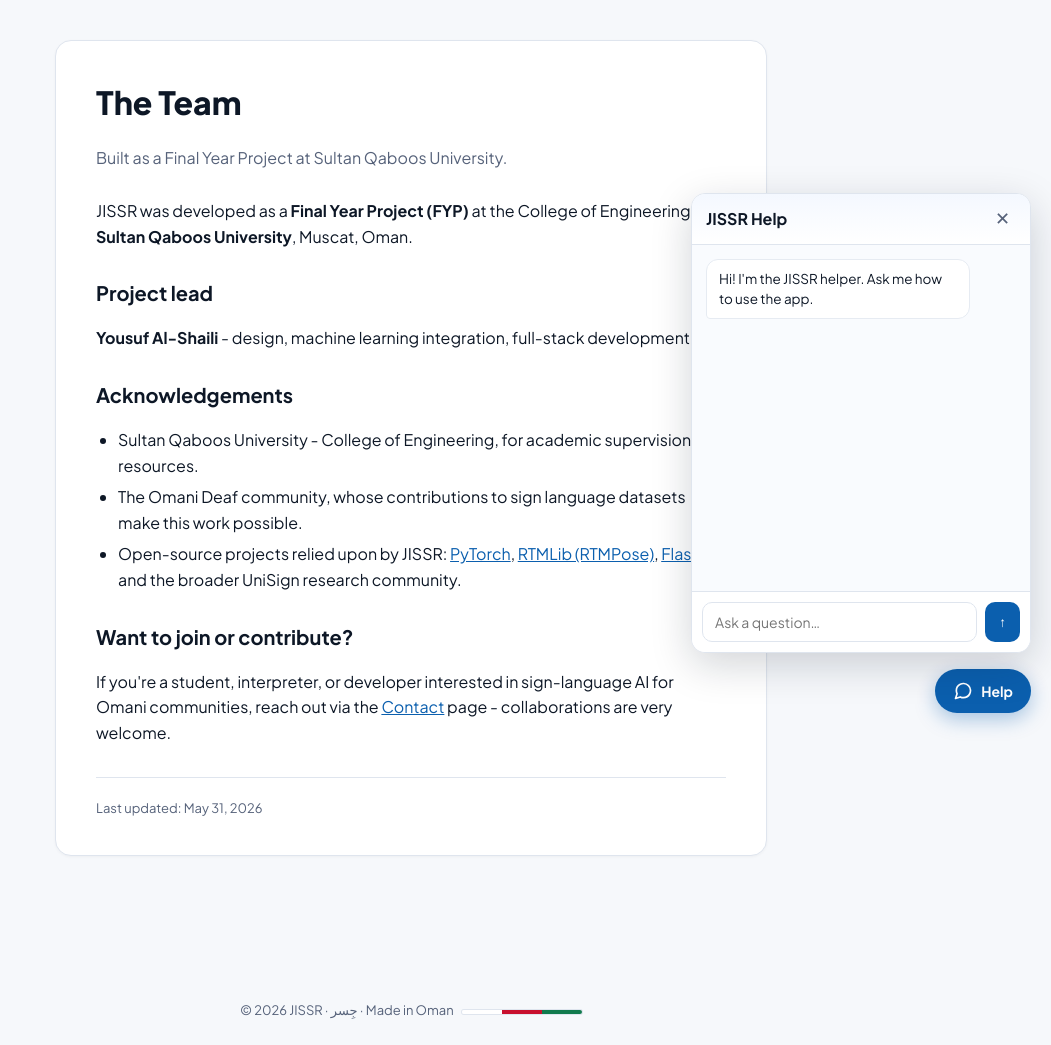
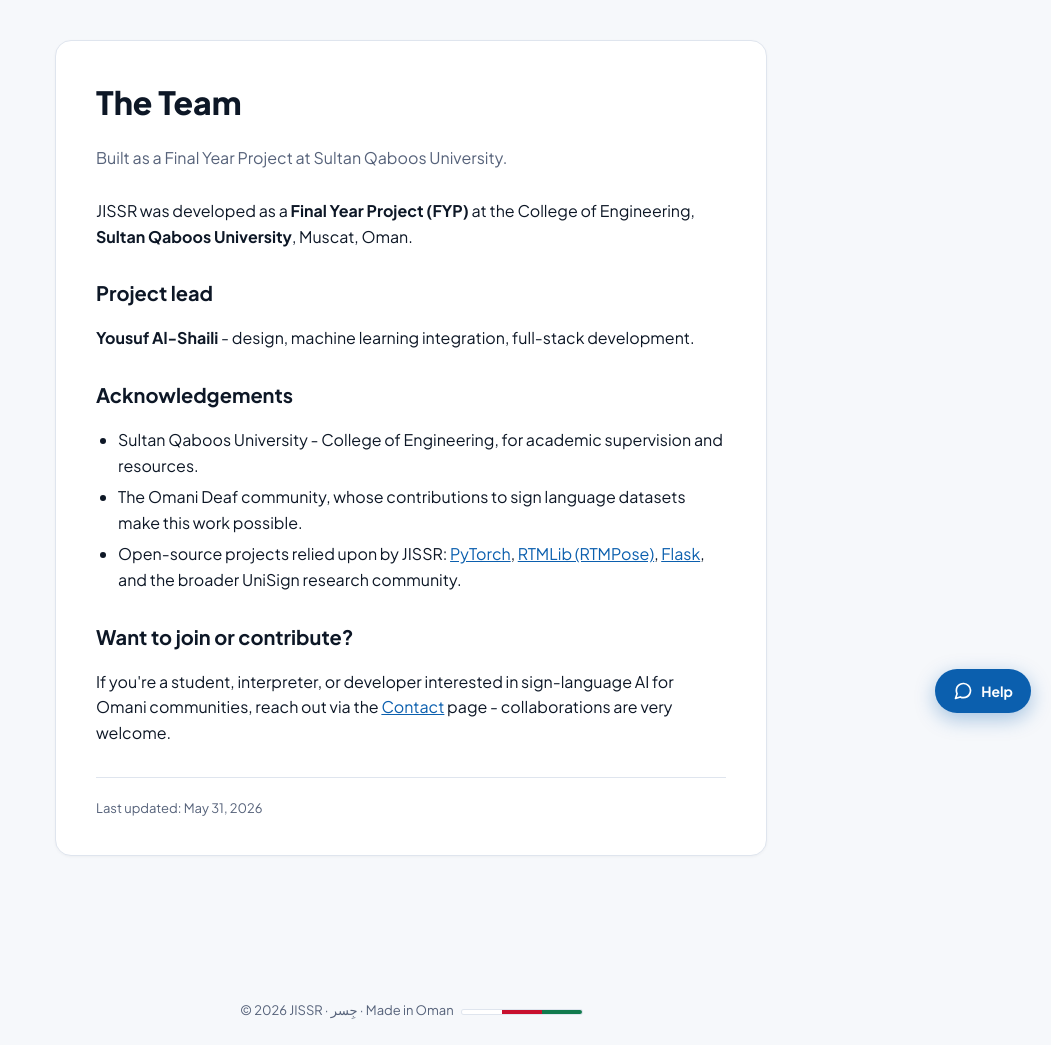
Before and after one commit to You978suf/OSLT, a Flask app: page /team in a window 1280 px wide. Shown: the part 67-1112 px from the top of the page, without its empty margins (229-1280 px from the left). Run offline with Flask 3, Linux system fonts and the light colour scheme.

Commit message:
Fix: help chatbot panel stuck open / uncloseable
The panel's display:flex (author style) overrode the UA [hidden]{display:none}
rule, so the `hidden` attribute was ignored: the panel showed on load and the
close (✕) button could not hide it. Affected all pages using help-widget.js
(/about, /team, /contact, privacy, terms, password pages) and the SPA chat.

- help-widget.js: add .hw-panel[hidden]{display:none}; larger close tap target
- style.css: add .chat-panel[hidden]{display:none}
- bump cache versions (help-widget.js 1.1, style.css 5.0) so clients refetch

```diff
--- a/static/help-widget.js
+++ b/static/help-widget.js
@@ -24,8 +24,10 @@
     + '.hw-bubble{display:inline-flex;align-items:center;gap:8px;padding:12px 18px;background:#0b5fae;color:#fff;border:none;border-radius:999px;box-shadow:0 6px 20px rgba(11,95,174,.35);font-weight:700;font-size:14px;cursor:pointer;font-family:inherit;}'
     + '.hw-bubble:hover{transform:translateY(-2px);}'
     + '.hw-panel{position:absolute;right:0;bottom:60px;width:340px;max-width:calc(100vw - 32px);height:460px;max-height:calc(100vh - 120px);background:#fff;border:1px solid #dfe5ee;border-radius:14px;box-shadow:0 12px 40px rgba(13,23,38,.18);display:flex;flex-direction:column;overflow:hidden;}'
+    + '.hw-panel[hidden]{display:none;}'
     + '.hw-head{display:flex;align-items:center;justify-content:space-between;padding:12px 14px;background:linear-gradient(180deg,#f4f8ff,#fff);border-bottom:1px solid #dfe5ee;font-weight:700;color:#0d1726;}'
-    + '.hw-close{background:none;border:none;font-size:18px;cursor:pointer;color:#56627a;line-height:1;}'
+    + '.hw-close{background:none;border:none;font-size:20px;cursor:pointer;color:#56627a;line-height:1;padding:6px 8px;margin:-6px -4px -6px 0;border-radius:8px;}'
+    + '.hw-close:hover{background:#eef2f8;color:#0d1726;}'
     + '.hw-msgs{flex:1;overflow-y:auto;padding:14px;display:flex;flex-direction:column;gap:10px;background:#f9fbfe;}'
     + '.hw-msg{max-width:85%;padding:9px 12px;border-radius:12px;font-size:13.5px;line-height:1.5;white-space:pre-wrap;}'
     + '.hw-bot{align-self:flex-start;background:#fff;border:1px solid #e6ebf2;color:#0d1726;border-bottom-left-radius:4px;}'
--- a/static/style.css
+++ b/static/style.css
@@ -2404,6 +2404,9 @@ img, video, canvas { max-width: 100%; height: auto; }
   overflow: hidden;
   animation: chatPop .18s ease-out;
 }
+/* Respect the `hidden` attribute — the display:flex above would otherwise
+   override the UA [hidden]{display:none} rule, leaving the panel stuck open. */
+.chat-panel[hidden] { display: none; }
 @keyframes chatPop { from { opacity: 0; transform: translateY(10px); } to { opacity: 1; transform: translateY(0); } }
 
 .chat-header {
--- a/templates/forgot_password.html
+++ b/templates/forgot_password.html
@@ -204,6 +204,6 @@
       }
     });
   </script>
-  <script src="{{ url_for('static', filename='help-widget.js') }}?v=1.0"></script>
+  <script src="{{ url_for('static', filename='help-widget.js') }}?v=1.1"></script>
 </body>
 </html>
--- a/templates/index.html
+++ b/templates/index.html
@@ -11,7 +11,7 @@
   <link rel="preconnect" href="https://fonts.googleapis.com" />
   <link rel="preconnect" href="https://fonts.gstatic.com" crossorigin />
   <link href="https://fonts.googleapis.com/css2?family=Plus+Jakarta+Sans:wght@400;500;600;700;800&family=Noto+Sans+Arabic:wght@400;500;600;700;800&display=swap" rel="stylesheet" />
-  <link rel="stylesheet" href="{{ url_for('static', filename='style.css') }}?v=4.8" />
+  <link rel="stylesheet" href="{{ url_for('static', filename='style.css') }}?v=5.0" />
   <script src="https://accounts.google.com/gsi/client" async defer></script>
   <style>
     /* Safety net: guarantee bright page even if main CSS fails to load */
--- a/templates/page.html
+++ b/templates/page.html
@@ -136,6 +136,6 @@
   <footer>
     {{ chrome.footer }}<span class="flag-bar"></span>
   </footer>
-  <script src="{{ url_for('static', filename='help-widget.js') }}?v=1.0"></script>
+  <script src="{{ url_for('static', filename='help-widget.js') }}?v=1.1"></script>
 </body>
 </html>
--- a/templates/reset_password.html
+++ b/templates/reset_password.html
@@ -263,6 +263,6 @@
       }
     });
   </script>
-  <script src="{{ url_for('static', filename='help-widget.js') }}?v=1.0"></script>
+  <script src="{{ url_for('static', filename='help-widget.js') }}?v=1.1"></script>
 </body>
 </html>
```
